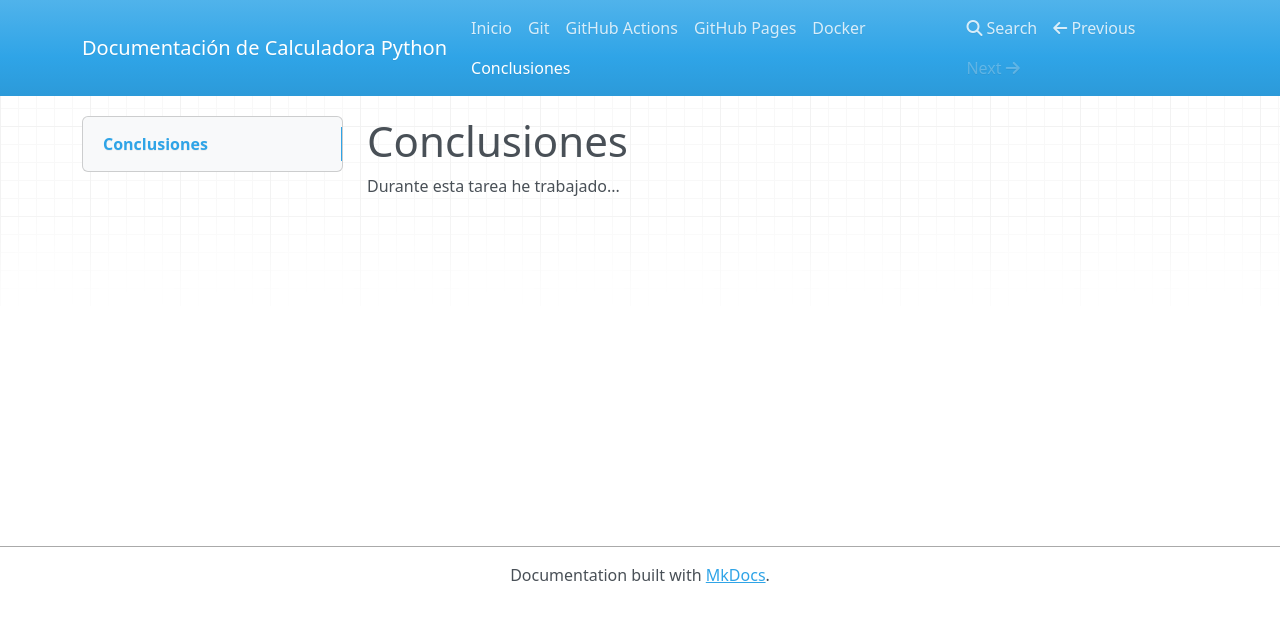
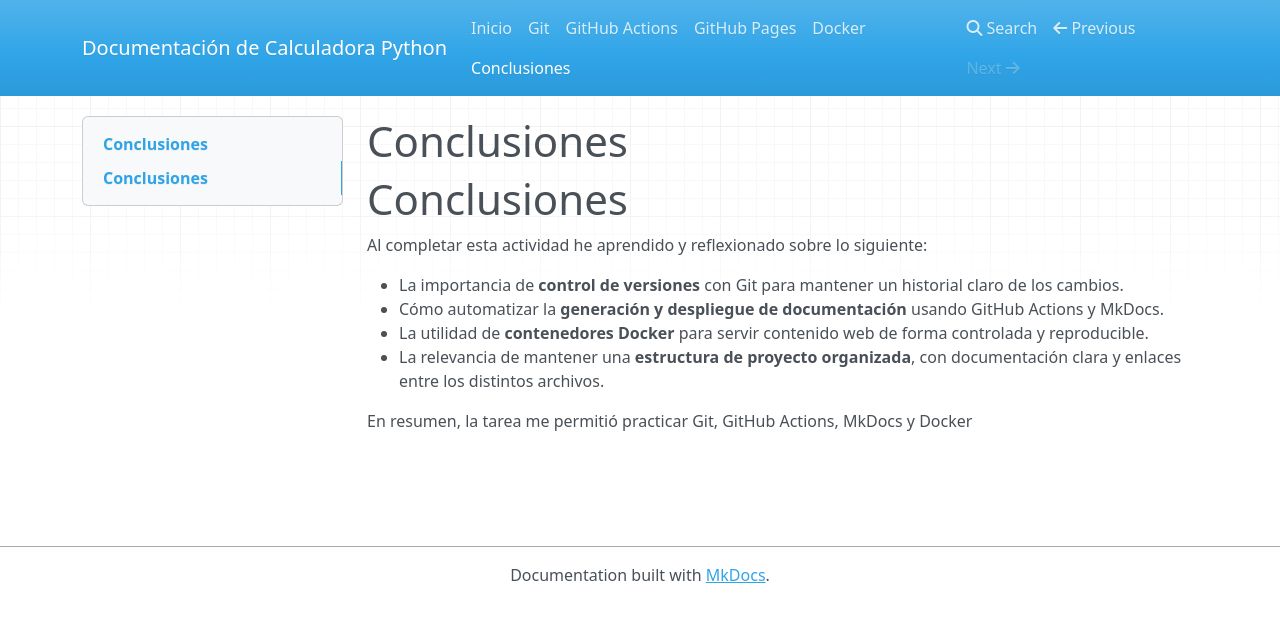
Before and after one commit to fvazquezf03/PPS-Unidad0-Tarea-Francisco, an MkDocs documentation site: the page built from docs/conclusiones.md, in a window 1280 px wide. Shown: the top 622 px of the page. Built offline with MkDocs 1.6.1, drawn with Linux system fonts in a browser that asks for light colours; nearby versions of some CDN libraries.

```diff
--- a/docs/conclusiones.md
+++ b/docs/conclusiones.md
@@ -1,3 +1,12 @@
 # Conclusiones
 
-Durante esta tarea he trabajado...
+# Conclusiones
+
+Al completar esta actividad he aprendido y reflexionado sobre lo siguiente:
+
+- La importancia de **control de versiones** con Git para mantener un historial claro de los cambios.
+- Cómo automatizar la **generación y despliegue de documentación** usando GitHub Actions y MkDocs.
+- La utilidad de **contenedores Docker** para servir contenido web de forma controlada y reproducible.
+- La relevancia de mantener una **estructura de proyecto organizada**, con documentación clara y enlaces entre los distintos archivos.
+
+En resumen, la tarea me permitió practicar Git, GitHub Actions, MkDocs y Docker
```
